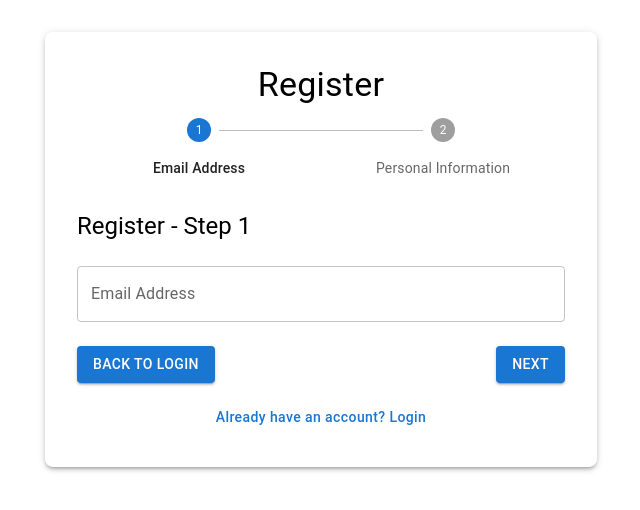
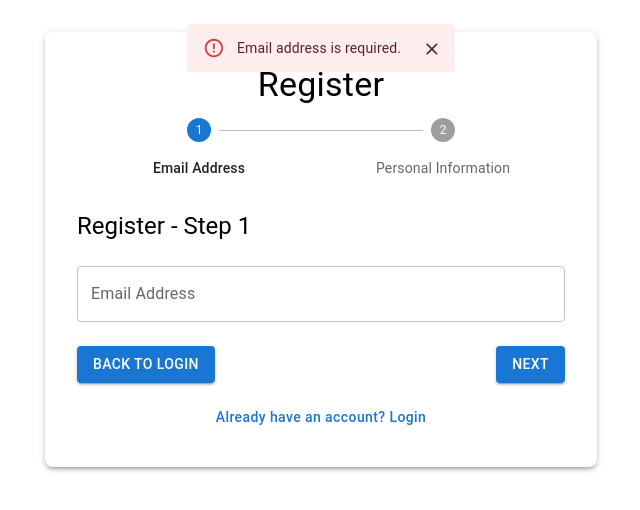
Before and after one commit to ScreamingOpossum/coca-cola-addicktion, a React (Create React App) app in the folder frontend/: page /register in a window 1280 px wide. Both pictures are taken after a click on the button "NEXT". Shown: the top 510 px of the page, without its empty margins (319-959 px from the left). Built offline with nearby package versions, Linux system fonts and the light colour scheme.

Commit message:
refactor: Replaced modal validation with snackbar notifications for registration

```diff
--- a/frontend/src/components/StepOne.js
+++ b/frontend/src/components/StepOne.js
@@ -1,9 +1,40 @@
-import React from "react";
-import { TextField, Button, Box, Typography } from "@mui/material";
+import React, { useState } from "react";
+import {
+    TextField,
+    Button,
+    Box,
+    Typography,
+    Snackbar,
+    Alert,
+} from "@mui/material";
 import { useNavigate } from "react-router-dom";
 
 const StepOne = ({ formData, handleChange, handleNext }) => {
     const navigate = useNavigate(); // React Router hook for navigation
+
+    // Snackbar States
+    const [openSnackbar, setOpenSnackbar] = useState(false); // Controls visibility
+    const [snackbarMessage, setSnackbarMessage] = useState(""); // Snackbar text
+    const [snackbarSeverity, setSnackbarSeverity] = useState("error"); // Severity: error/success
+
+    // Close Snackbar Handler
+    const handleCloseSnackbar = () => {
+        setOpenSnackbar(false);
+    };
+
+    // Validate and Proceed to Next Step
+    const handleProceed = () => {
+        // Validation
+        if (!formData.email.trim()) {
+            setSnackbarMessage("Email address is required.");
+            setSnackbarSeverity("error");
+            setOpenSnackbar(true); // Show pop-up
+            return; // Stop submission
+        }
+
+        // Proceed if no validation errors
+        handleNext();
+    };
 
     return (
         <Box>
@@ -36,10 +67,26 @@ const StepOne = ({ formData, handleChange, handleNext }) => {
                 </Button>
 
                 {/* Next Button */}
-                <Button variant="contained" color="primary" onClick={handleNext}>
+                <Button variant="contained" color="primary" onClick={handleProceed}>
                     Next
                 </Button>
             </Box>
+
+            {/* Snackbar Notification */}
+            <Snackbar
+                open={openSnackbar}
+                autoHideDuration={3000} // Close after 3 seconds
+                onClose={handleCloseSnackbar}
+                anchorOrigin={{ vertical: "top", horizontal: "center" }}
+            >
+                <Alert
+                    onClose={handleCloseSnackbar}
+                    severity={snackbarSeverity} // Error or success style
+                    sx={{ width: "100%" }}
+                >
+                    {snackbarMessage}
+                </Alert>
+            </Snackbar>
         </Box>
     );
 };
--- a/frontend/src/components/StepTwo.js
+++ b/frontend/src/components/StepTwo.js
@@ -5,6 +5,8 @@ import {
     IconButton,
     InputAdornment,
     Box,
+    Snackbar,
+    Alert,
 } from "@mui/material";
 import { Visibility, VisibilityOff } from "@mui/icons-material";
 
@@ -16,10 +18,18 @@ const StepTwo = ({ formData, handleChange, handleSubmit, handleBack }) => {
     // Error State for Validations
     const [error, setError] = useState({});
 
+    // Snackbar State
+    const [snackbarOpen, setSnackbarOpen] = useState(false); // Controls Snackbar visibility
+    const [snackbarMessage, setSnackbarMessage] = useState(""); // Snackbar text
+    const [snackbarSeverity, setSnackbarSeverity] = useState("error"); // Error or success
+
     // Toggle Visibility for Password Fields
     const handleTogglePassword = () => setShowPassword(!showPassword);
     const handleToggleConfirmPassword = () =>
         setShowConfirmPassword(!showConfirmPassword);
+
+    // Close Snackbar
+    const handleCloseSnackbar = () => setSnackbarOpen(false);
 
     // Final Submit Validation
     const handleFinalSubmit = () => {
@@ -48,10 +58,18 @@ const StepTwo = ({ formData, handleChange, handleSubmit, handleBack }) => {
         // Set Errors
         setError(newErrors);
 
-        // Stop Submission if Errors Exist
+        // Show Error Message if Validation Fails
         if (Object.keys(newErrors).length > 0) {
-            return;
+            setSnackbarMessage("Please fix errors before proceeding.");
+            setSnackbarSeverity("error");
+            setSnackbarOpen(true); // Show pop-up
+            return; // Stop submission
         }
+
+        // Success Snackbar and Submit
+        setSnackbarMessage("Registration successful!");
+        setSnackbarSeverity("success");
+        setSnackbarOpen(true);
 
         // Proceed with Submission if Valid
         handleSubmit();
@@ -142,13 +160,13 @@ const StepTwo = ({ formData, handleChange, handleSubmit, handleBack }) => {
                 fullWidth
                 margin="normal"
                 label="Confirm Password"
-                name="confirmPassword" // Use formData directly
+                name="confirmPassword"
                 type={showConfirmPassword ? "text" : "password"}
-                value={formData.confirmPassword} // Directly connected
-                onChange={handleChange} // No need for separate state
+                value={formData.confirmPassword}
+                onChange={handleChange}
                 variant="outlined"
-                error={!!error.confirmPassword} // Show error state
-                helperText={error.confirmPassword} // Display error message
+                error={!!error.confirmPassword}
+                helperText={error.confirmPassword}
                 InputProps={{
                     endAdornment: (
                         <InputAdornment position="end">
@@ -177,6 +195,22 @@ const StepTwo = ({ formData, handleChange, handleSubmit, handleBack }) => {
                     Finish
                 </Button>
             </Box>
+
+            {/* Snackbar Notification */}
+            <Snackbar
+                open={snackbarOpen}
+                autoHideDuration={3000} // Close after 3 seconds
+                onClose={handleCloseSnackbar}
+                anchorOrigin={{ vertical: "top", horizontal: "center" }}
+            >
+                <Alert
+                    onClose={handleCloseSnackbar}
+                    severity={snackbarSeverity} // Error or success style
+                    sx={{ width: "100%" }}
+                >
+                    {snackbarMessage}
+                </Alert>
+            </Snackbar>
         </Box>
     );
 };
```
